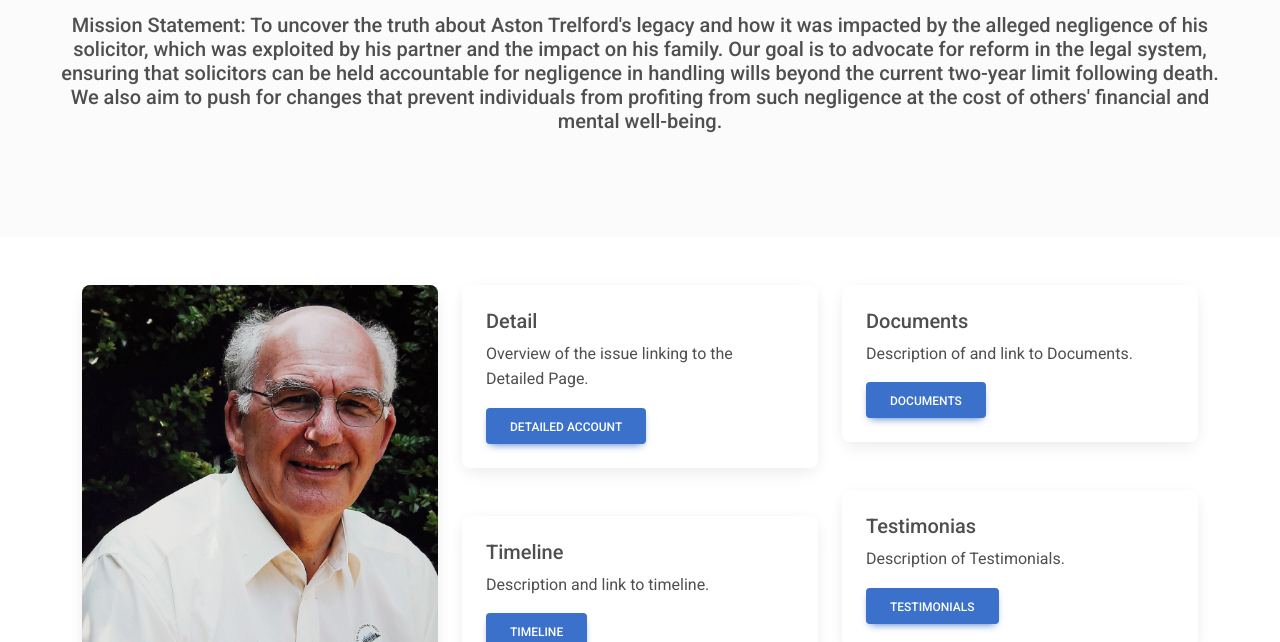
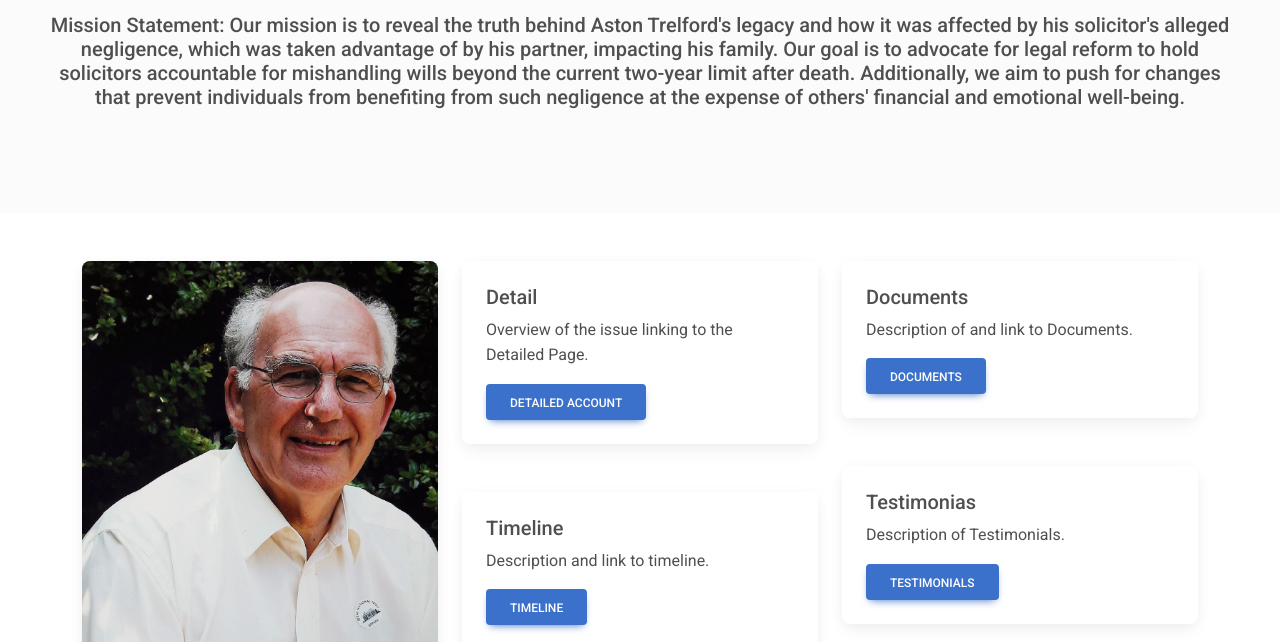
Before and after one commit to gtrelford/gtrelford.github.io, a website: page index.html in a window 1280 px wide. Shown: the part 158-800 px from the top of the page. Drawn offline with Linux system fonts and the light colour scheme.

Commit message:
Content changes

```diff
--- a/index.html
+++ b/index.html
@@ -154,7 +154,7 @@
 <div class="p-5 text-center bg-body-tertiary mb-5">
   <h1 class="mb-3">Aston Trelford campaign</h1>
   <h5 class="mb-6">
-    Mission Statement: To uncover the truth about Aston Trelford's legacy and how it was impacted by the alleged negligence of his solicitor, which was exploited by his partner and the impact on his family. Our goal is to advocate for reform in the legal system, ensuring that solicitors can be held accountable for negligence in handling wills beyond the current two-year limit following death. We also aim to push for changes that prevent individuals from profiting from such negligence at the cost of others' financial and mental well-being.
+    Mission Statement: Our mission is to reveal the truth behind Aston Trelford's legacy and how it was affected by his solicitor's alleged negligence, which was taken advantage of by his partner, impacting his family. Our goal is to advocate for legal reform to hold solicitors accountable for mishandling wills beyond the current two-year limit after death. Additionally, we aim to push for changes that prevent individuals from benefiting from such negligence at the expense of others' financial and emotional well-being.
 
   </h4>
   <!-- <a class="btn btn-primary btn-lg" href="https://mdbootstrap.com/learn/mdb-foundations/basics/introduction/"
```
